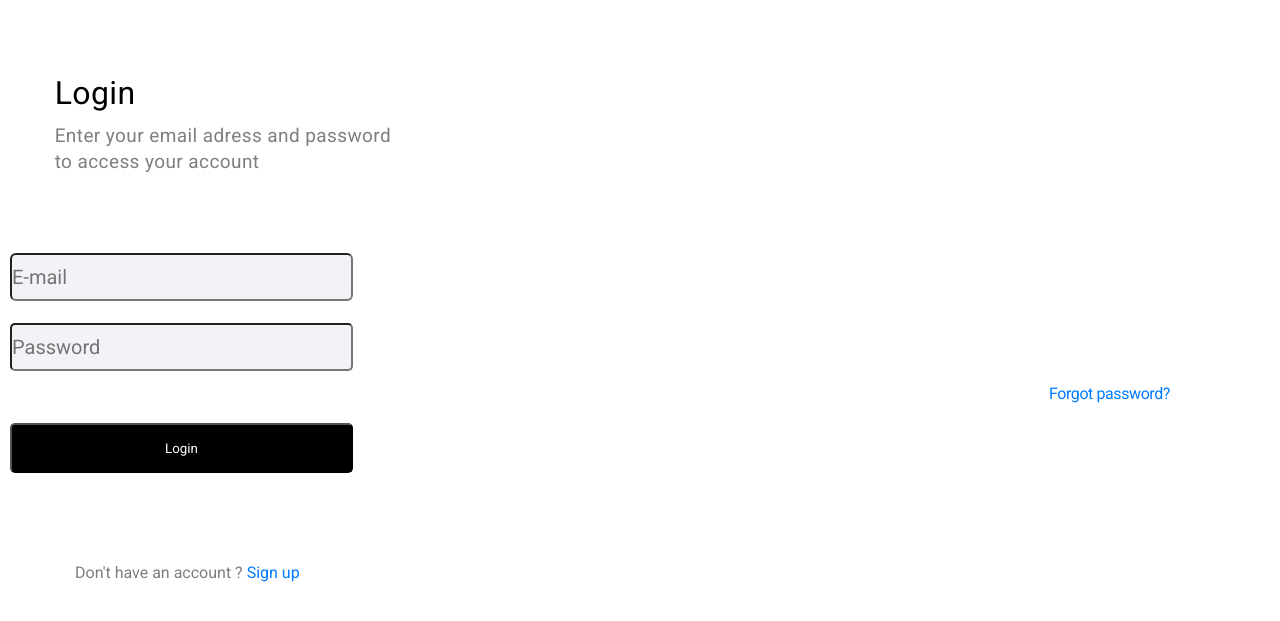
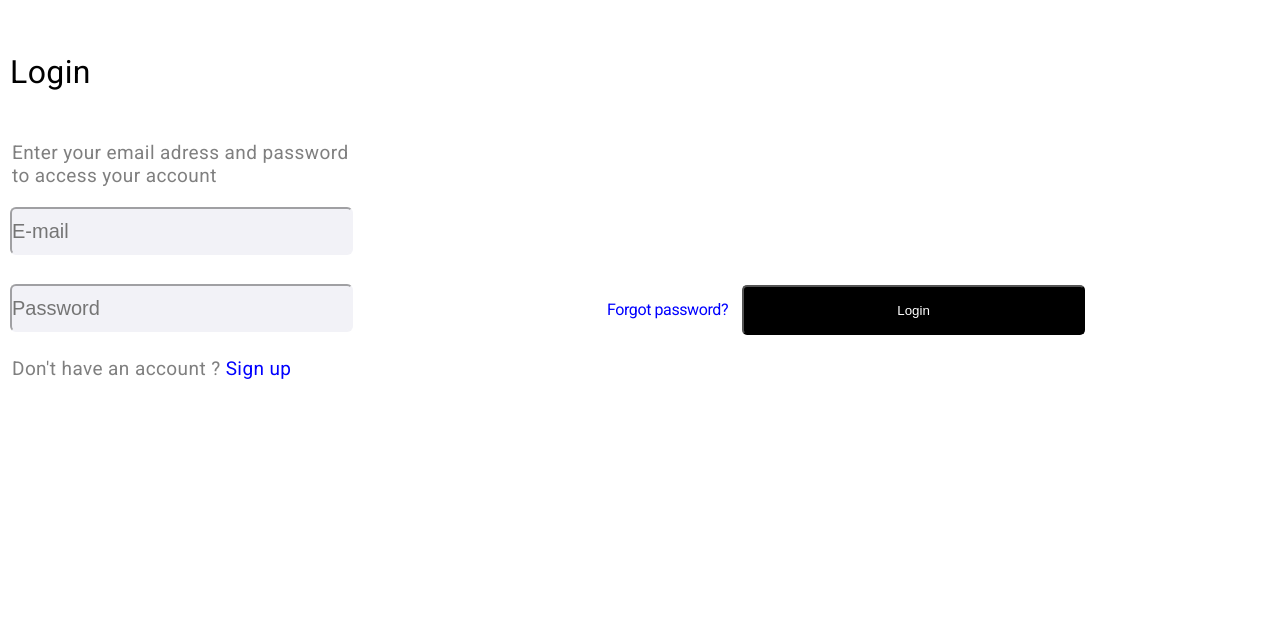
Before and after one commit to eaealana/Login-Interface, a plain HTML site: page index.html in a window 1280 px wide. Shown: the part 127-748 px from the top of the page. Drawn offline with Linux system fonts and the light colour scheme.

Commit message:
changed semantic

```diff
--- a/index.html
+++ b/index.html
@@ -12,17 +12,19 @@
     <title>Login</title>
 </head>
 <body>
-    <h1 id="h1">Login</h1>
-    <p id="p">Enter your email adress and password </br>to access your account</p>
+    <main>
+      <h1>Login</h1>
+      <p>Enter your email adress and password </br>to access your account</p>
 
-    <input id="username" type="email" placeholder="E-mail">
-    <input id="password" type="password" placeholder="Password">
+       <input id="username" type="email" placeholder="E-mail">
+    </br>
+       <input id="password" type="password" placeholder="Password">
 
-    <a href="#" id="new-password">Forgot password?</a>
+       <a href="#" id="new-password">Forgot password?</a>
 
-    <button type="button" id="button">Login</button>
+       <button type="button">Login</button>
 
-    <p id="account">Don't have an account ? <a href="#" id="a">Sign up</a></p>
-
+       <p>Don't have an account ? <a href="#" class="sing-up">Sign up</a></p>
+    </main>
 </body>
 </html>
--- a/style.css
+++ b/style.css
@@ -3,93 +3,57 @@
     margin: 0;
     padding: 0;
     text-decoration: none;
-    font-family: 'Roboto';
-    height: auto;
+    color: rgba(0, 0, 0, 0.5);
 }
 
-#h1 {
-    position: absolute;
-    left: 4.27%;
-    right: 73.87%;
-    top: 200px;
-    bottom: 65.25%;
+h1 {
+    margin: 180px 10px 50px 10px;
 
-    font-style: normal;
-    font-weight: 500;
-    font-size: 32px;
     line-height: 41px;
+    font: 500 32px 'Roboto', sans-serif;
 
     letter-spacing: 0.41px;
-
     color: #000000;
 }
 
-#p {
-    position: absolute;
-    left: 4.27%;
-    right: 4.27%;
-    top: 250px;
-    bottom: 11.02%;
+p {
+    margin: 20px 10px 15px 12px;
 
-    font-style: normal;
-    font-weight: normal;
-    font-size: 19px;
     line-height: 26px;
+    font: 500 19px 'Roboto', sans-serif;
 
     letter-spacing: 0.41px;
-
-    color: rgba(0, 0, 0, 0.5);
 }
 
-#username {
-    position: absolute;
+input {
     width: 343px;
     height: 48px;
-    left: 10px;
-    top: 380px;
+
+    margin: 5px 0 5px 10px;
 
     background: #F2F2F7;
+    border-color: #F2F2F7;
+    color: #000000;
     border-radius: 6px;
 
     font-size: 20px;
 }
 
-#password {
-    position: absolute;
-    width: 343px;
-    height: 48px;
-    left: 10px;
-    top: 450px;
+#new-password {
+    margin:  10px 0 0 250px;
+    display: inline-block;
 
-    background:#F2F2F7;
-    border-radius: 5px;
+    font: 500 16px 'Roboto', sans-serif;
+    line-height: 22px;
+    letter-spacing: -0.41px;
 
-    font-size: 20px;
+    color: #0000FF;
 }
 
-#new-password {
-    position: absolute;
-    right: 110px;
-    top: 510px;
-    bottom: 31.63%;
-
-    font-family: Roboto;
-    font-style: normal;
-    font-weight: normal;
-    font-size: 16px;
-    line-height: 22px;
-
-    letter-spacing: -0.41px;
-
-    color: #007AFF;
-}
-
-#button {
-    position: absolute;
+button {
+    margin: 25px 0 0 10px;
     width: 343px;
     height: 50px;
-    top: 550px;
-    left: 10px;
 
     border-radius: 5px;
     background: black;
@@ -97,21 +61,12 @@
 }
 
 #account {
-    position: absolute;
-width: 225px;
-height: 19px;
-left: 75px;
-top: 690px;
+    line-height: 19px;
+    font: 500 16px 'Roboto', sans-serif;
 
-font-family: Roboto;
-font-style: normal;
-font-weight: 500;
-font-size: 16px;
-line-height: 19px;
-
-color: rgba(0, 0, 0, 0.51)
+    color: rgba(0, 0, 0, 0.51)
 }
 
-#a {
-    color: #007AFF;
+.sing-up {
+    color: #0000FF;
 }
```
